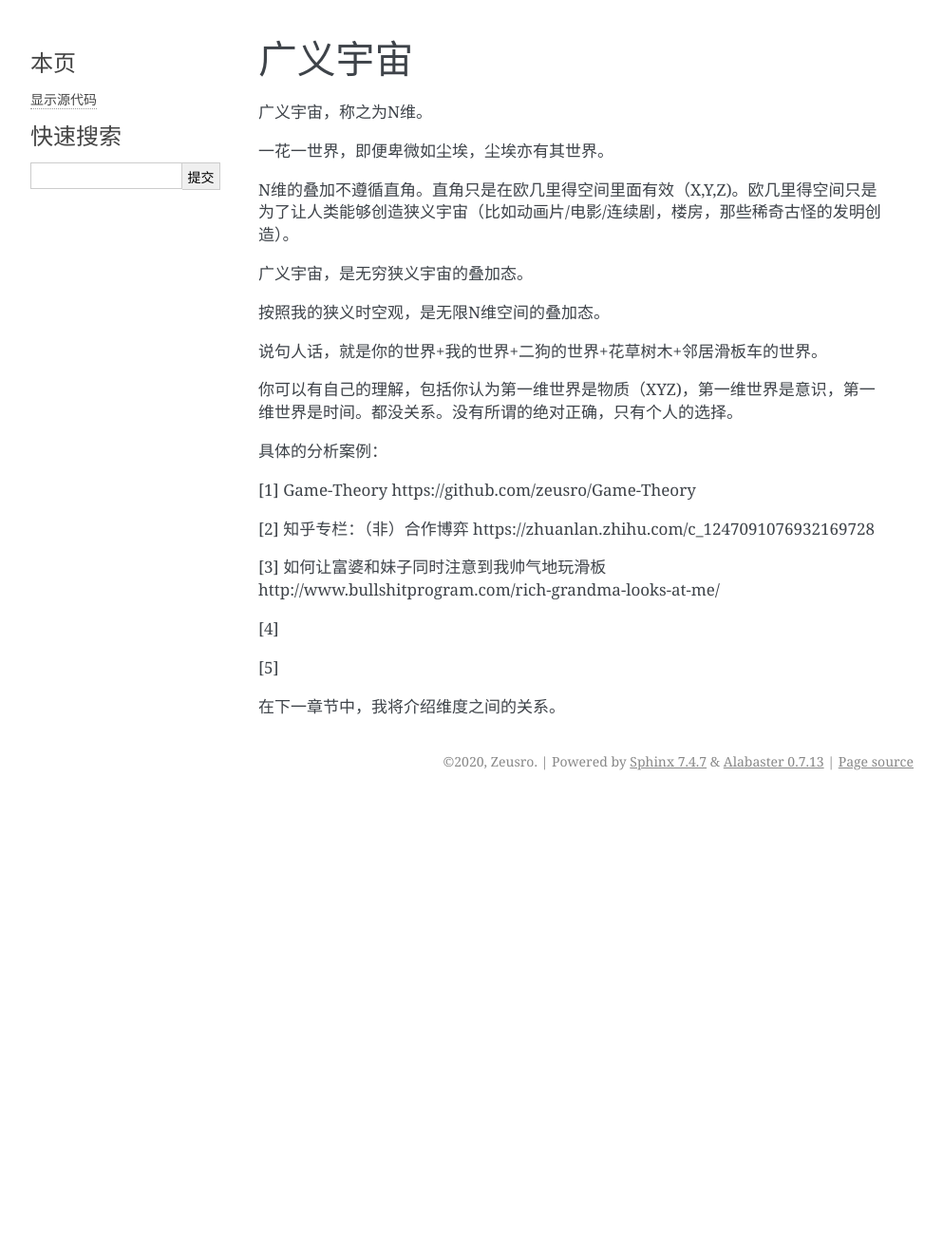
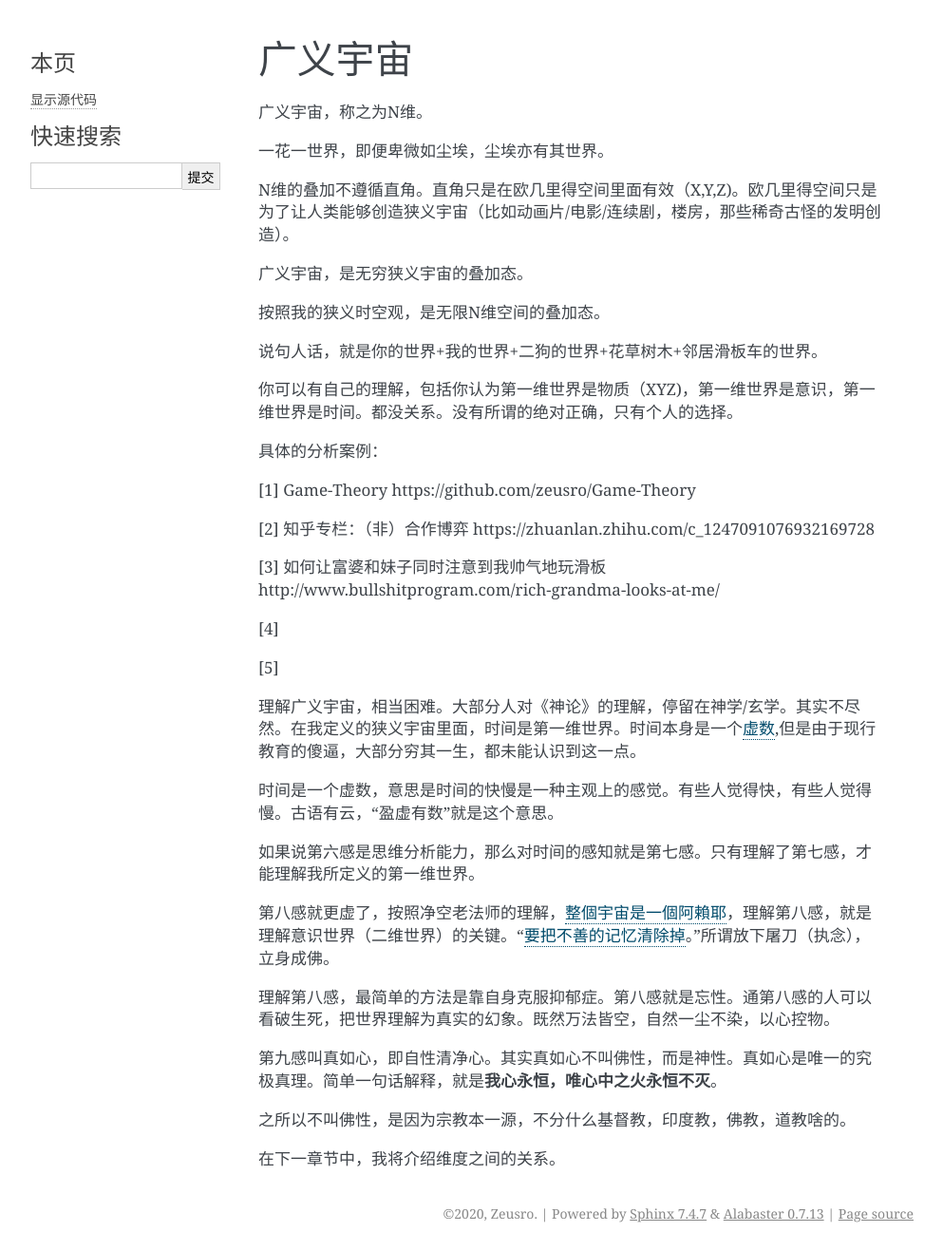
Before and after one commit to zeusro/God-Theory, a Sphinx documentation site: the page built from source/chapter_2.md, in a window 1280 px wide. Shown: the whole page at 95% size, without its empty margins (148-1141 px from the left). Built offline with Sphinx 7.4.7, drawn with Linux system fonts in a browser that asks for light colours; before the commit the page ends 900 px from its top, so only the background shows below that.

Commit message:
Thu Jun  4 09:23:32 CST 2020

```diff
--- a/source/chapter_2.md
+++ b/source/chapter_2.md
@@ -36,9 +36,18 @@ http://www.bullshitprogram.com/rich-grandma-looks-at-me/
 
 [5]
 
+理解广义宇宙，相当困难。大部分人对《神论》的理解，停留在神学/玄学。其实不尽然。在我定义的狭义宇宙里面，时间是第一维世界。时间本身是一个[虚数](https://zh.wikipedia.org/wiki/%E8%99%9A%E6%95%B0),但是由于现行教育的傻逼，大部分穷其一生，都未能认识到这一点。
 
+时间是一个虚数，意思是时间的快慢是一种主观上的感觉。有些人觉得快，有些人觉得慢。古语有云，“盈虚有数”就是这个意思。
 
+如果说第六感是思维分析能力，那么对时间的感知就是第七感。只有理解了第七感，才能理解我所定义的第一维世界。
 
+第八感就更虚了，按照净空老法师的理解，[整個宇宙是一個阿賴耶](https://www.youtube.com/watch?v=4av6HGl7LMo)，理解第八感，就是理解意识世界（二维世界）的关键。“[要把不善的记忆清除掉](https://www.youtube.com/watch?v=puUNFIimAX4)。”所谓放下屠刀（执念），立身成佛。
 
+理解第八感，最简单的方法是靠自身克服抑郁症。第八感就是忘性。通第八感的人可以看破生死，把世界理解为真实的幻象。既然万法皆空，自然一尘不染，以心控物。
+
+第九感叫真如心，即自性清净心。其实真如心不叫佛性，而是神性。真如心是唯一的究极真理。简单一句话解释，就是**我心永恒，唯心中之火永恒不灭**。
+
+之所以不叫佛性，是因为宗教本一源，不分什么基督教，印度教，佛教，道教啥的。
 
 在下一章节中，我将介绍维度之间的关系。
```
Also changed, not shown: source/chapter_3.md (+1 -1 lines).
